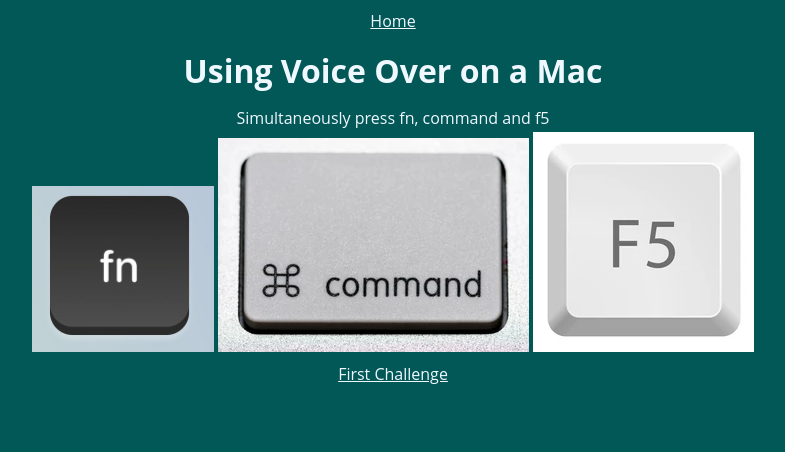
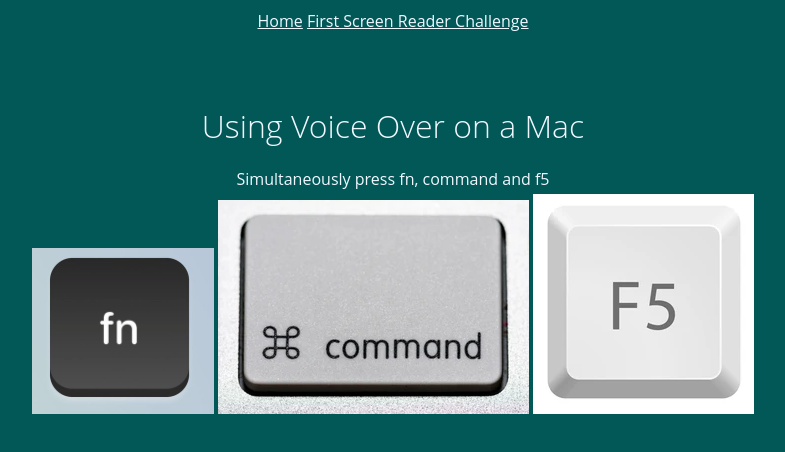
Before and after one commit to kate102/a11y-training-app, a plain HTML site: page pages/screen_reader/01_sr_instructions.html in a window 1280 px wide. Shown: the whole page, without its empty margins (247-1032 px from the left). Drawn offline with Linux system fonts and the light colour scheme.

Commit message:
Styling, despte my initial commitment

```diff
--- a/css/style.css
+++ b/css/style.css
@@ -7,6 +7,15 @@
   text-align:center
 }
 
+ul {
+  list-style-type: none;
+}
+
+h1, h2 {
+  padding-top: 50px;
+  font-weight: 300;
+  line-height: 1.2;
+}
 .nav {
   text-align:left;
   padding-right: 100px;
--- a/pages/screen_reader/01_sr_instructions.html
+++ b/pages/screen_reader/01_sr_instructions.html
@@ -8,8 +8,9 @@
         <link rel="stylesheet" href="../../css/style.css">
     </head>
     <body>
-        <nav>
+        <div id="navbar" class="navbar" role="navigation">
             <a href="../../index.html">Home</a>
+            <a href="02_sr_challenge.html">First Screen Reader Challenge</a>
         </nav>
 
         <main role="main">
@@ -21,9 +22,5 @@
 
 
         </main>
-
-        <footer>
-            <a href="02_sr_challenge.html">First Challenge</a>
-        </footer>
     </body>
 </html>
```
